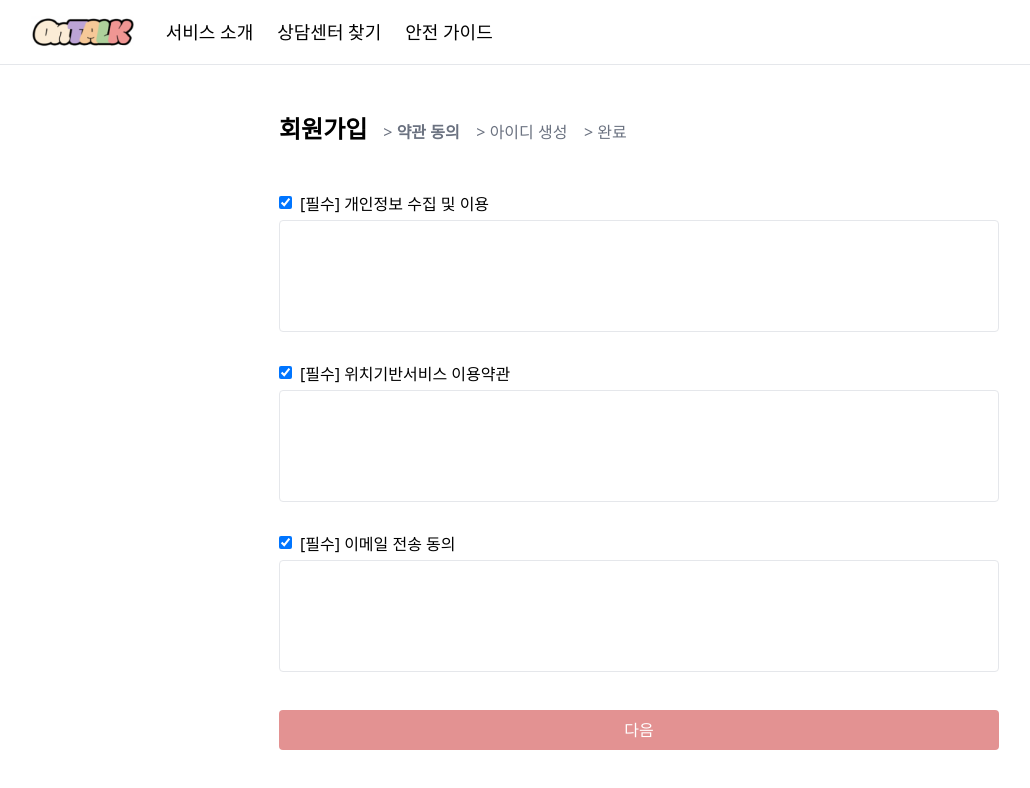
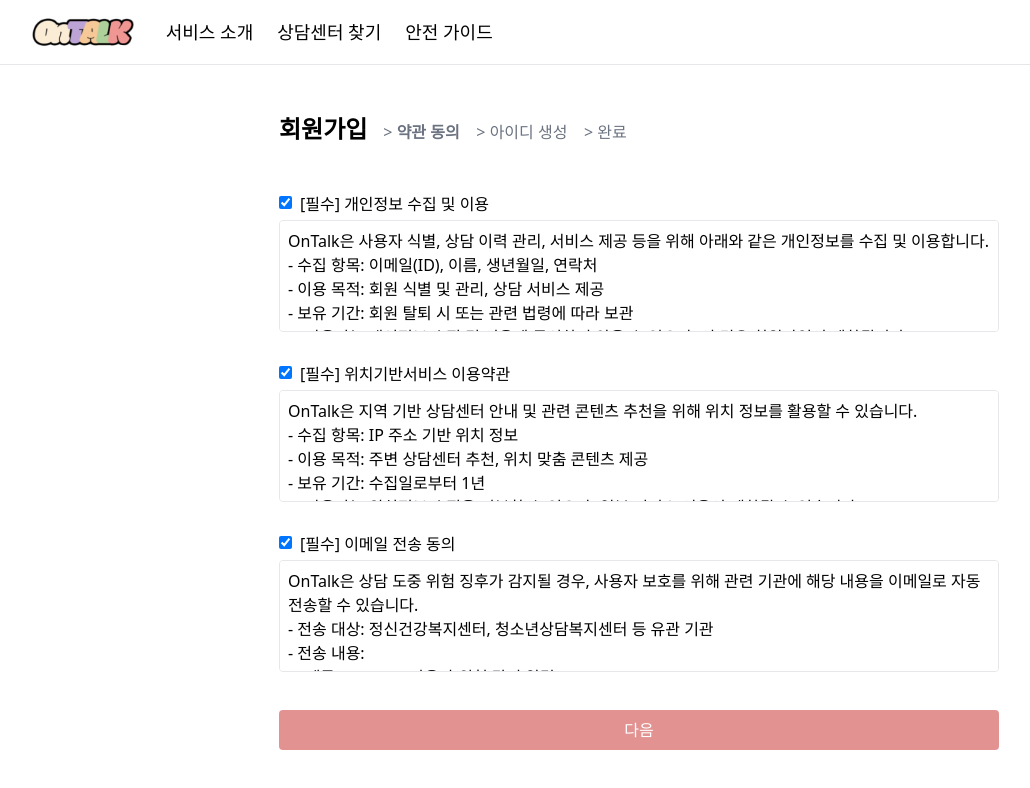
Before and after one commit to OnTalk-mj/FrontEnd, a React (Create React App) app: page /signup/terms in a window 1280 px wide. Shown: the top 788 px of the page, without its empty margins (1-1031 px from the left). Built offline with nearby package versions, Linux system fonts and the light colour scheme.

Commit message:
약관 내용 추가

```diff
--- a/src/pages/SignUpTerms.jsx
+++ b/src/pages/SignUpTerms.jsx
@@ -46,7 +46,13 @@ const SignUpTerms = () => {
           <textarea
             readOnly
             className="w-full h-28 p-2 border rounded resize-none overflow-y-auto"
-          ></textarea>
+          >
+            {`OnTalk은 사용자 식별, 상담 이력 관리, 서비스 제공 등을 위해 아래와 같은 개인정보를 수집 및 이용합니다.
+- 수집 항목: 이메일(ID), 이름, 생년월일, 연락처
+- 이용 목적: 회원 식별 및 관리, 상담 서비스 제공
+- 보유 기간: 회원 탈퇴 시 또는 관련 법령에 따라 보관
+※ 사용자는 개인정보 수집 및 이용에 동의하지 않을 수 있으나, 이 경우 회원가입이 제한됩니다.`}
+          </textarea>
         </div>
 
         {/* 항목 2 */}
@@ -63,7 +69,13 @@ const SignUpTerms = () => {
           <textarea
             readOnly
             className="w-full h-28 p-2 border rounded resize-none overflow-y-auto"
-          ></textarea>
+          >
+            {`OnTalk은 지역 기반 상담센터 안내 및 관련 콘텐츠 추천을 위해 위치 정보를 활용할 수 있습니다.
+- 수집 항목: IP 주소 기반 위치 정보
+- 이용 목적: 주변 상담센터 추천, 위치 맞춤 콘텐츠 제공
+- 보유 기간: 수집일로부터 1년
+※ 사용자는 위치정보 수집을 거부할 수 있으나, 일부 서비스 이용이 제한될 수 있습니다.`}
+          </textarea>
         </div>
 
         {/* 항목 3 */}
@@ -80,7 +92,16 @@ const SignUpTerms = () => {
           <textarea
             readOnly
             className="w-full h-28 p-2 border rounded resize-none overflow-y-auto"
-          ></textarea>
+          >
+            {`OnTalk은 상담 도중 위험 징후가 감지될 경우, 사용자 보호를 위해 관련 기관에 해당 내용을 이메일로 자동 전송할 수 있습니다.
+- 전송 대상: 정신건강복지센터, 청소년상담복지센터 등 유관 기관
+- 전송 내용:
+  - 제목: [OnTalk] 사용자 위험 감지 알림
+  - 내용: 위험이 감지된 시점, 입력 내용 요약, 사용자 식별 정보(이메일, 연령대 등)
+- 전송 목적: 긴급 대응 및 사용자 보호, 전문 상담 연계
+- 전송 조건: 사용자가 서비스 이용 중 작성한 텍스트에 위험 키워드가 포함되었을 경우 자동 발송
+※ 본 약관에 동의하지 않을 경우, 위험 상황 발생 시 보호 조치를 위한 자동 통보가 제한될 수 있습니다.`}
+          </textarea>
         </div>
 
         <button
```
